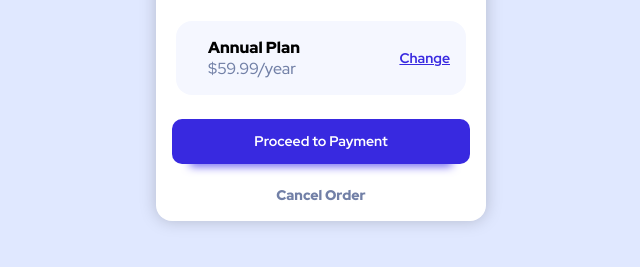
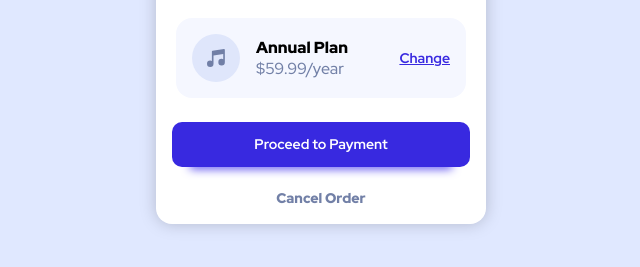
Before and after one commit to btk5301/order-summary-component-main, a website: page index.html in a window 1280 px wide. Shown: the part 445-712 px from the top of the page, without its empty margins (319-959 px from the left). Drawn offline with nearby package versions, Linux system fonts and the light colour scheme; files that its build step writes are made by us from their sources; the site is published under a folder, as on GitHub Pages, so addresses that start at the root find nothing.

Commit message:
fixed music icon

```diff
--- a/index.html
+++ b/index.html
@@ -48,7 +48,7 @@
         </section>
         <section class="card__plan-container">
           <div class="card__first-container">
-            <img class="card__icon" src="/images/icon-music.svg" alt="" />
+            <img class="card__icon" src="images/icon-music.svg" alt="" />
             <div class="card__text-plan">
               <h3 class="card__annual">Annual Plan</h3>
               <p class="card__price">$59.99/year</p>
```
